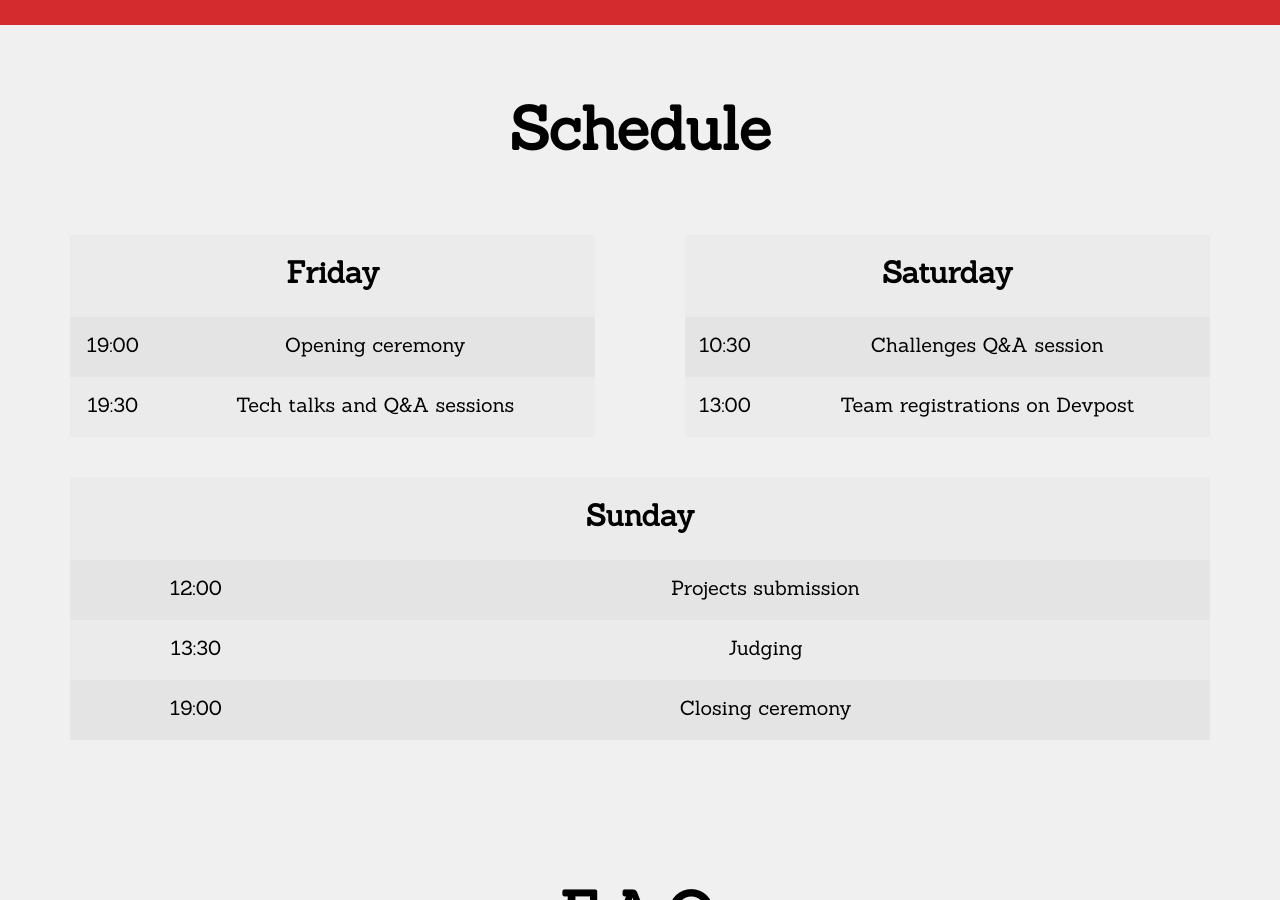
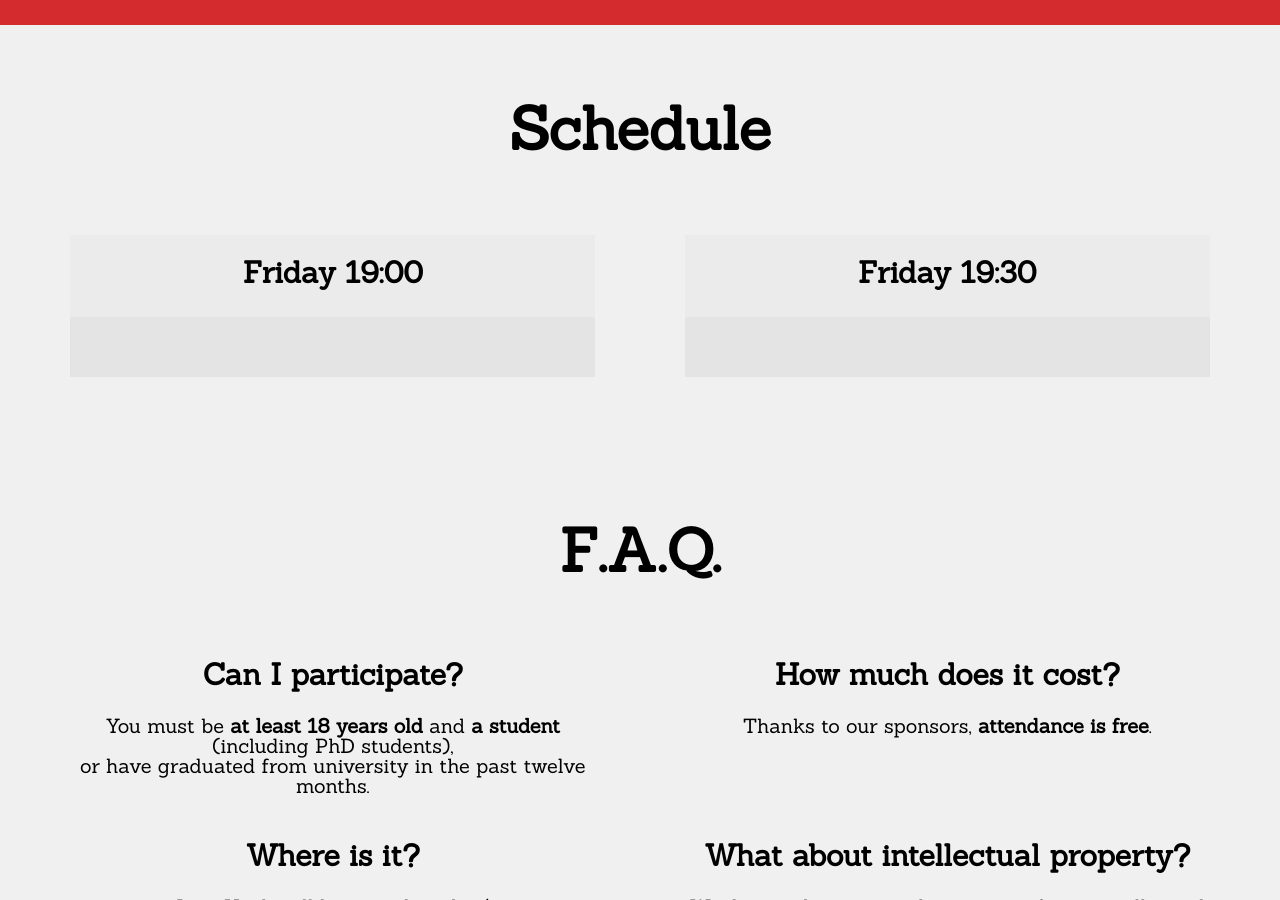
Before and after one commit to LauzHack/LauzHack.github.io, a Jekyll site: the page built from index.html, in a window 1280 px wide and 900 px high, scrolled down 1195 px. Built offline with Jekyll 4.4.1, drawn with Linux system fonts in a browser that asks for light colours; some of the changed lines change nothing that is shown.

Commit message:
add corrected schedule

```diff
--- a/_data/schedule.yml
+++ b/_data/schedule.yml
@@ -1,13 +1,12 @@
 # Schedule, optional.
 # Don't forget quotes around hours, otherwise the colons will mess stuff up.
 
-Friday:
-  '19:00': Opening ceremony
-  '19:30': Tech talks and Q&A sessions
+  'Friday 19:00': Opening ceremony
+  'Friday 19:30': Tech talks and Q&A sessions
 Saturday:
-  '10:30': Challenges Q&A session
-  '13:00': Team registrations on Devpost
+  'Saturday 10:30': Challenges Q&A session
+  'Saturday 13:00': Team registrations on Devpost
 Sunday:
-  '12:00': Projects submission
-  '13:30': Judging
-  '19:00': Closing ceremony
+  'Sunday 12:00': Projects submission
+  'Sunday 13:30': Judging
+  'Sunday 19:00': Closing ceremony
```
